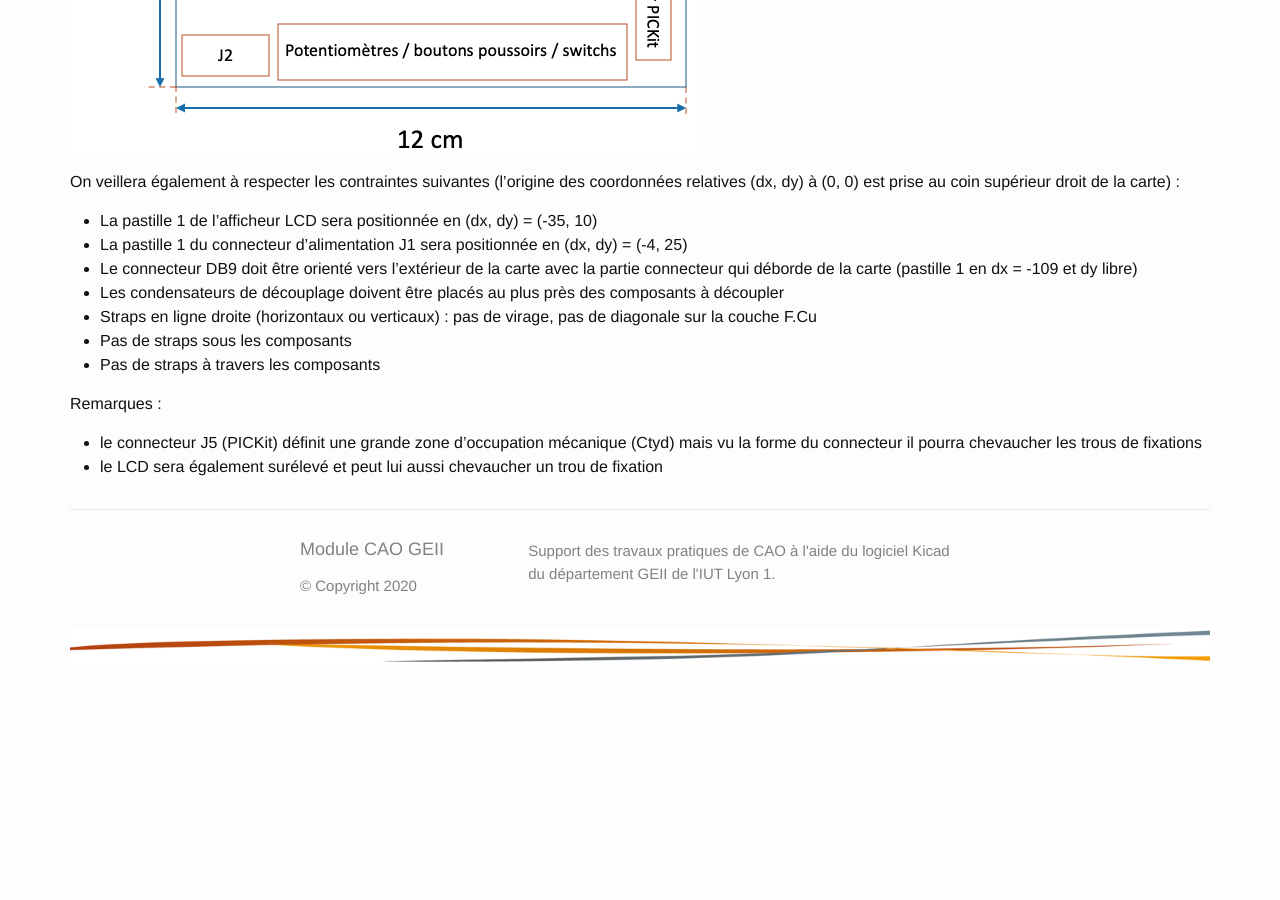
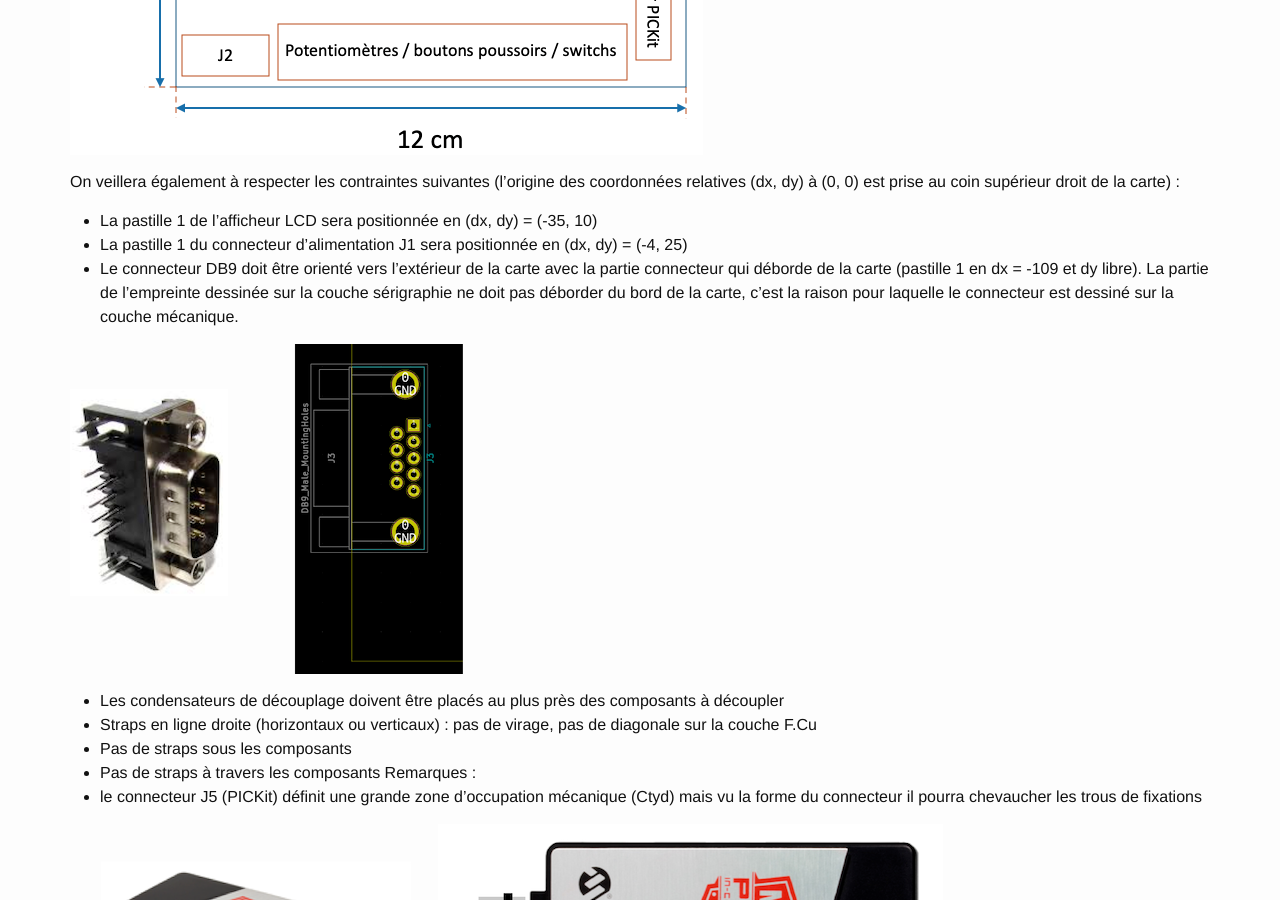
Before and after one commit to geiilyon/cao-geii-lyon, a Jekyll site: the page built from _collection_enonces/tp5.md, in a window 1280 px wide and 900 px high, scrolled down 4712 px. Built offline with Jekyll 4.4.1, drawn with Linux system fonts in a browser that asks for light colours; nearby versions of some CDN libraries; library files that are not in the unit come from our copies; before the commit the page ends 5412 px from its top, so only the background shows below that.

Commit message:
Précisions sur DB9

```diff
--- a/_collection_enonces/tp5.md
+++ b/_collection_enonces/tp5.md
@@ -63,12 +63,17 @@ On veillera également à respecter les contraintes suivantes (l'origine des coo
 
 * La pastille 1 de l'afficheur LCD sera positionnée en (dx, dy) = (-35, 10)
 * La pastille 1 du connecteur d'alimentation J1 sera positionnée en (dx, dy) = (-4, 25)
-* Le connecteur DB9 doit être orienté vers l'extérieur de la carte avec la partie connecteur qui déborde de la carte (pastille 1 en dx = -109 et dy libre)
+* Le connecteur DB9 doit être orienté vers l'extérieur de la carte avec la partie connecteur qui déborde de la carte (pastille 1 en dx = -109 et dy libre). La partie de l'empreinte dessinée sur la couche sérigraphie ne doit pas déborder du bord de la carte, c'est la raison pour laquelle le connecteur est dessiné sur la couche mécanique.
+
+![]({% include img_link.html file="DB9_Orientation.png" %})
+
 * Les condensateurs de découplage doivent être placés au plus près des composants à découpler
 * Straps en ligne droite (horizontaux ou verticaux) : pas de virage, pas de diagonale sur la couche F.Cu
 * Pas de straps sous les composants
 * Pas de straps à travers les composants
-
 Remarques :
 * le connecteur J5 (PICKit) définit une grande zone d'occupation mécanique (Ctyd) mais vu la forme du connecteur il pourra chevaucher les trous de fixations
+
+  ![]({% include img_link.html file="pickit.png" %})
+
 * le LCD sera également surélevé et peut lui aussi chevaucher un trou de fixation
```
Also changed, not shown: img/DB9_Orientation.png (added), img/pickit.png (added).
